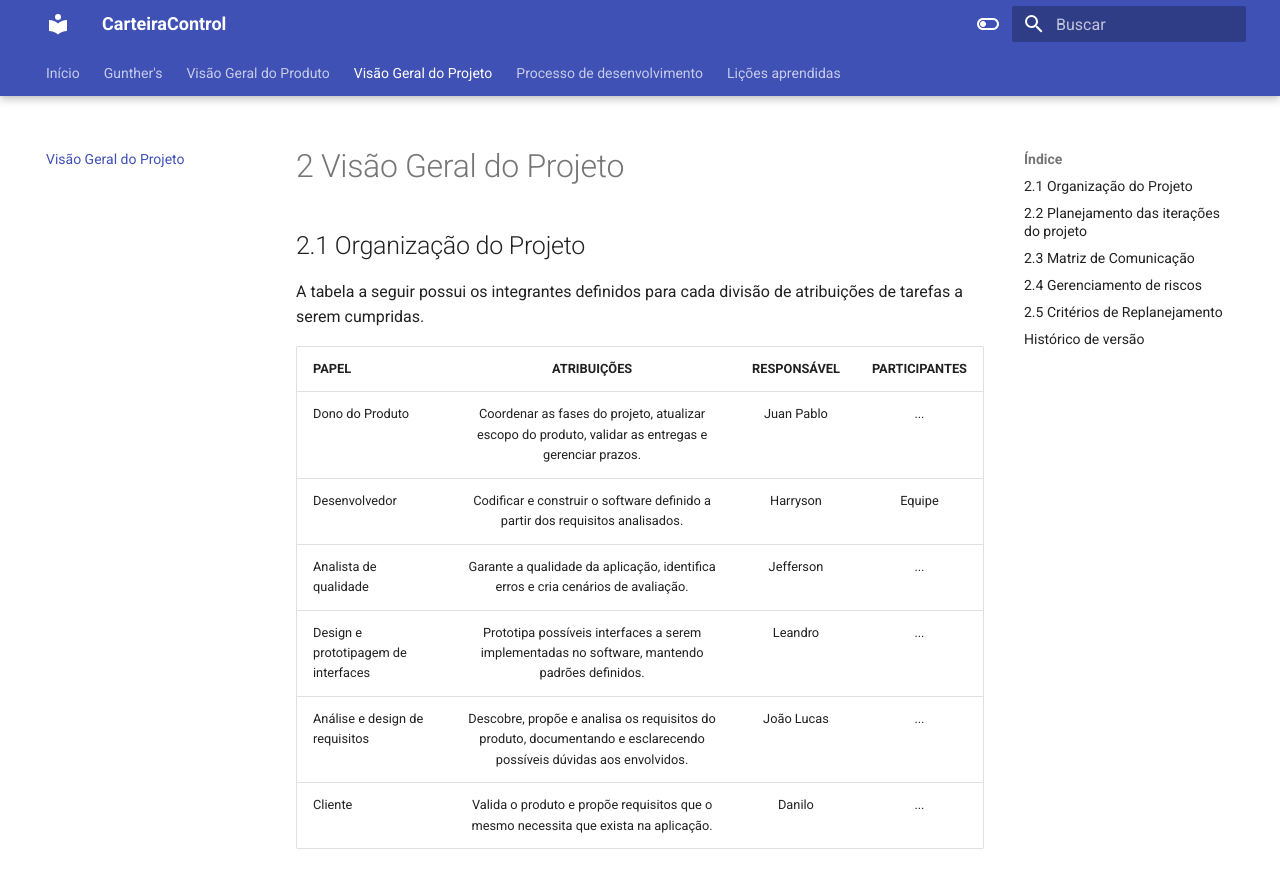
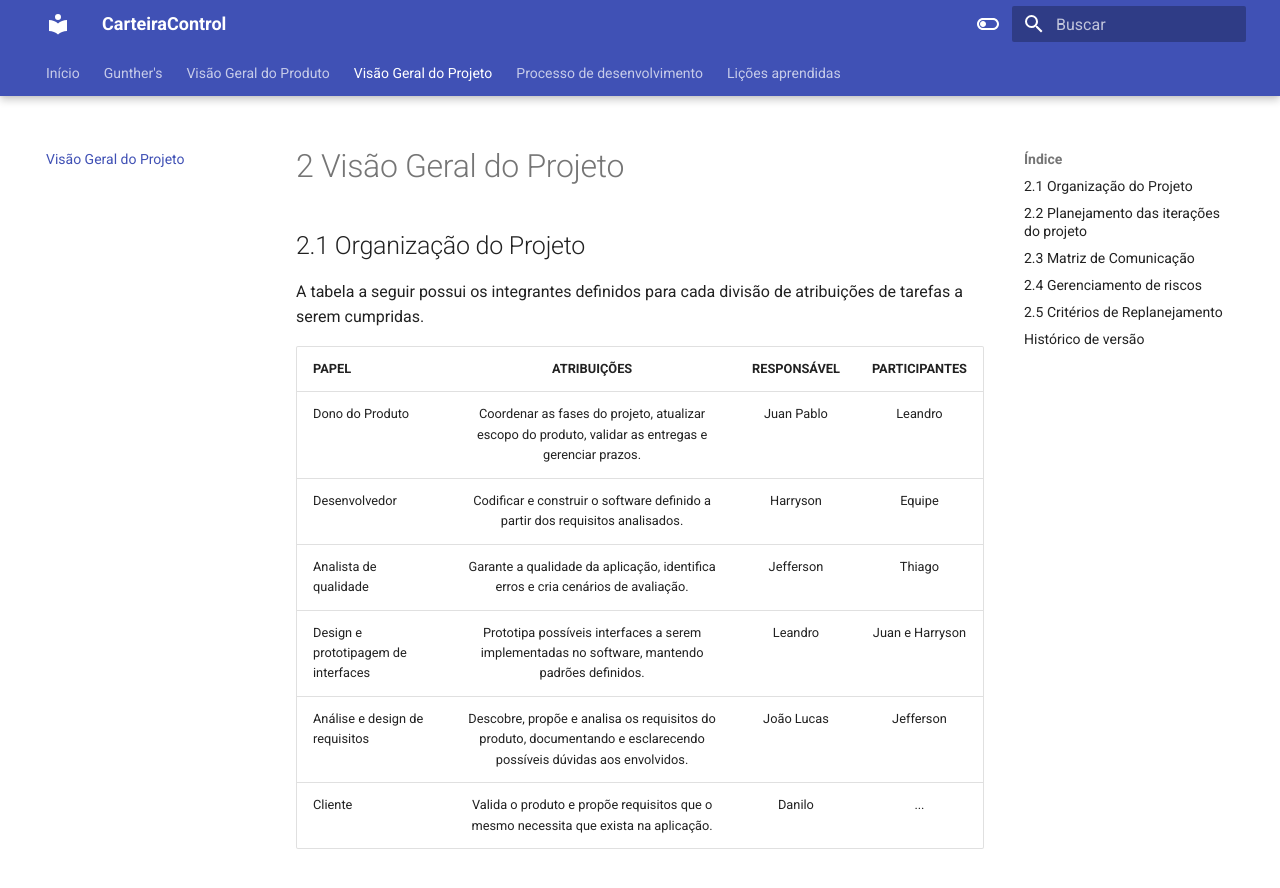
Before and after one commit to mdsreq-fga-unb/2023.2-CarteiraControl, an MkDocs documentation site: the page built from docs/VisaoProjeto.md, in a window 1280 px wide and 900 px high. Shown: the top 888 px of the window. Built offline with MkDocs 1.6.1 and Material for MkDocs 9.7.7, drawn with Linux system fonts in a browser that asks for light colours.

Commit message:
papel de integrantes

```diff
--- a/docs/VisaoProjeto.md
+++ b/docs/VisaoProjeto.md
@@ -6,11 +6,11 @@ A tabela a seguir possui os integrantes definidos para cada divisão de atribui
 
 |            **PAPEL**              |                                       **ATRIBUIÇÕES**                                                            | **RESPONSÁVEL**  | **PARTICIPANTES**  |
 |:----------------------------------|:----------------------------------------------------------------------------------------------------------------:|:----------------:|:------------------:|
-|Dono do Produto                    | Coordenar as fases do projeto, atualizar escopo do produto, validar as entregas e gerenciar prazos.              |    Juan Pablo    |        ...         |
+|Dono do Produto                    | Coordenar as fases do projeto, atualizar escopo do produto, validar as entregas e gerenciar prazos.              |    Juan Pablo    |        Leandro        |
 |Desenvolvedor                      | Codificar e construir o software definido a partir dos requisitos analisados.                                    |Harryson          | Equipe             |
-|Analista de qualidade              | Garante a qualidade da aplicação, identifica erros e cria cenários de avaliação.                                 |Jefferson         |...|
-|Design e prototipagem de interfaces| Prototipa possíveis interfaces a serem implementadas no software, mantendo padrões definidos.                    |Leandro           |...|
-|Análise e design de requisitos     | Descobre, propõe e analisa os requisitos do produto, documentando e esclarecendo possíveis dúvidas aos envolvidos.|João Lucas        |...|
+|Analista de qualidade              | Garante a qualidade da aplicação, identifica erros e cria cenários de avaliação.                                 |Jefferson         | Thiago|
+|Design e prototipagem de interfaces| Prototipa possíveis interfaces a serem implementadas no software, mantendo padrões definidos.                    |Leandro           |Juan e Harryson|
+|Análise e design de requisitos     | Descobre, propõe e analisa os requisitos do produto, documentando e esclarecendo possíveis dúvidas aos envolvidos.|João Lucas        | Jefferson|
 |Cliente                            | Valida o produto e propõe requisitos que o mesmo necessita que exista na aplicação.                              |Danilo            |...|
 
 ## 2.2 Planejamento das iterações do projeto
```
